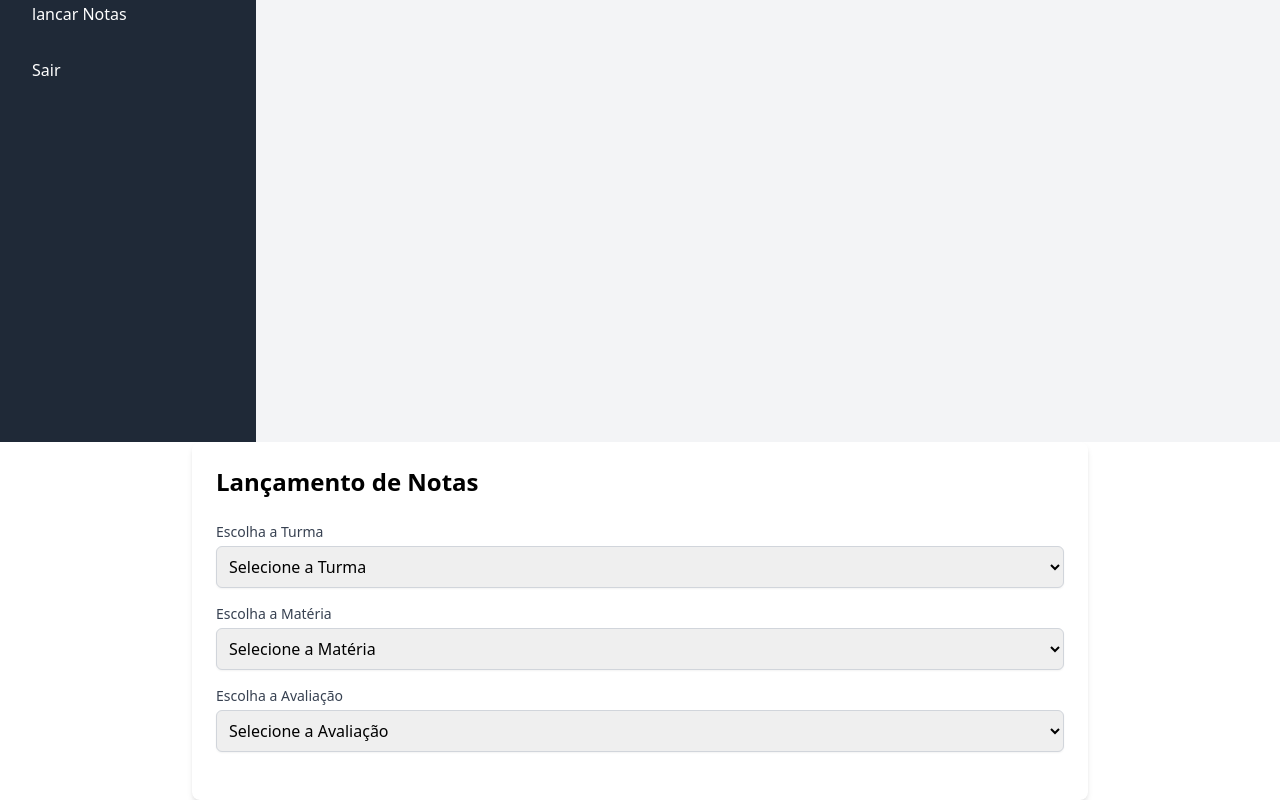
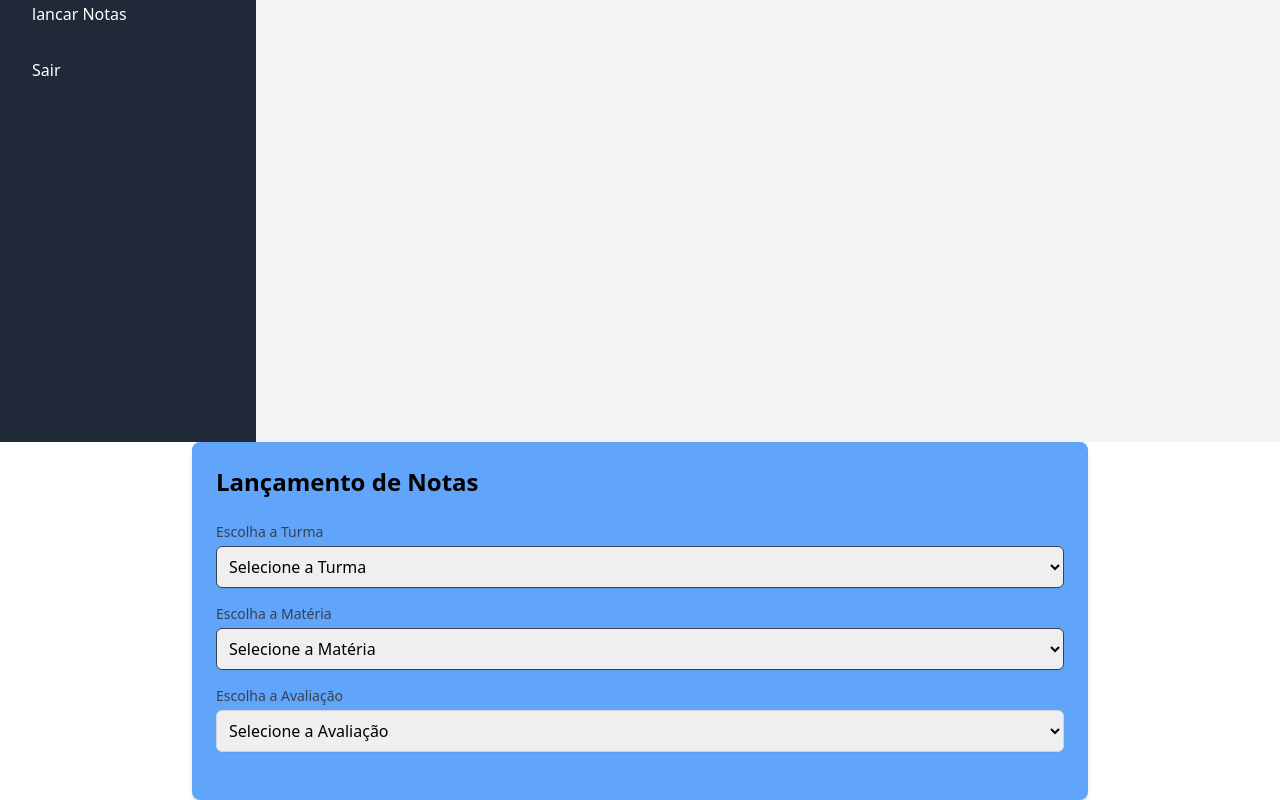
Before and after one commit to ITSimaoAbel/Hackathon-front-end, a React (Vite) app: page /notas in a window 1280 px wide. Shown: the part 358-1158 px from the top of the page. Built offline with nearby package versions, Linux system fonts and the light colour scheme.

Commit message:
update componente

```diff
--- a/src/components/Aluno/avaliar.jsx
+++ b/src/components/Aluno/avaliar.jsx
@@ -74,7 +74,7 @@ export  const LancamentoNotas = () => {
   };
 
   return (
-    <div className="max-w-4xl mx-auto p-6 bg-white rounded-lg shadow-md">
+    <div className="max-w-4xl mx-auto p-6 bg-blue-400 rounded-lg shadow-md">
       <h1 className="text-2xl font-bold mb-6">Lançamento de Notas</h1>
       <div className="space-y-4 mb-6">
         <div>
@@ -83,7 +83,7 @@ export  const LancamentoNotas = () => {
             id="turma"
             value={turmaSelecionada}
             onChange={handleTurmaChange}
-            className="mt-1 block w-full p-2 border border-gray-300 rounded-md shadow-sm focus:outline-none focus:ring-2 focus:ring-indigo-500"
+            className="mt-1 block w-full p-2 border border-gray-700 rounded-md shadow-sm focus:outline-none focus:ring-2 focus:ring-indigo-500"
           >
             <option value="">Selecione a Turma</option>
             {turmas.map((turma, idx) => (
@@ -98,7 +98,7 @@ export  const LancamentoNotas = () => {
             id="materia"
             value={materiaSelecionada}
             onChange={handleMateriaChange}
-            className="mt-1 block w-full p-2 border border-gray-300 rounded-md shadow-sm focus:outline-none focus:ring-2 focus:ring-indigo-500"
+            className="mt-1 block w-full p-2 border border-gray-700 rounded-md shadow-sm focus:outline-none focus:ring-2 focus:ring-indigo-500"
           >
             <option value="">Selecione a Matéria</option>
             {materias.map((materia, idx) => (
```
